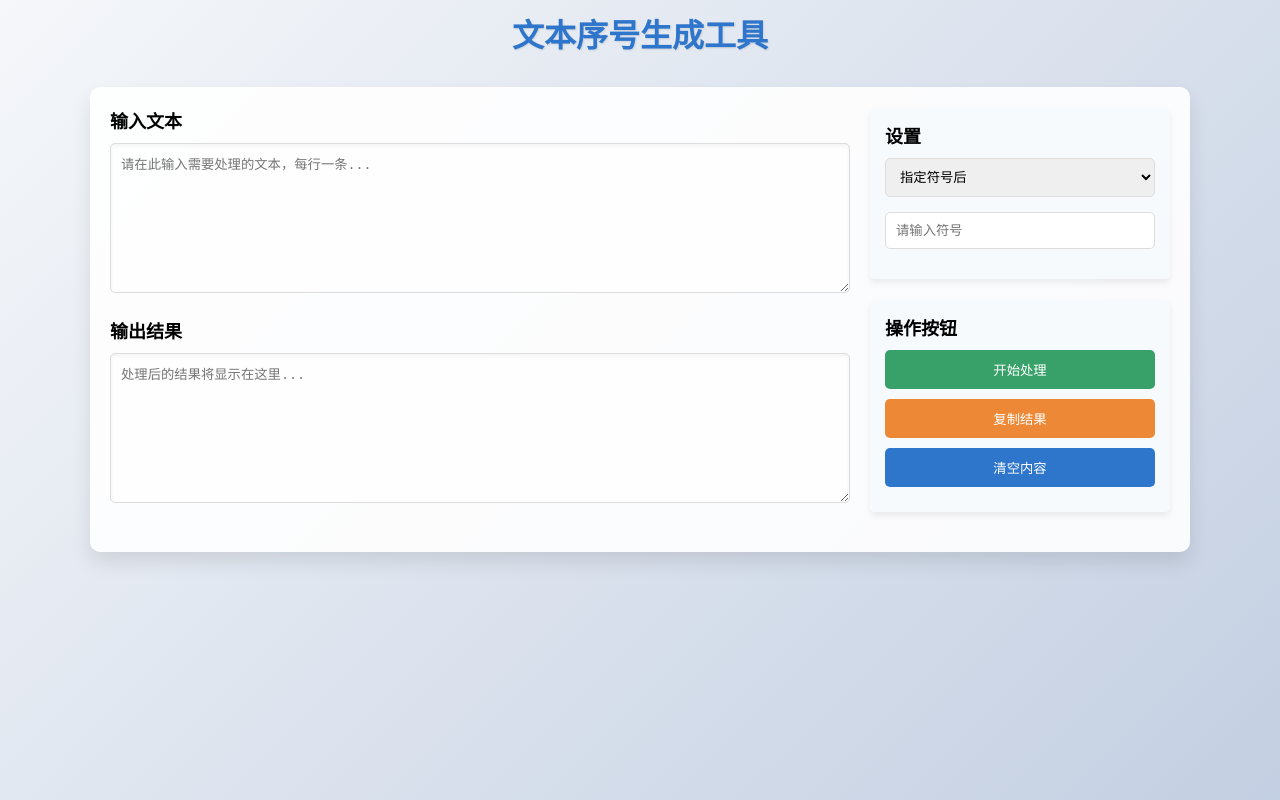
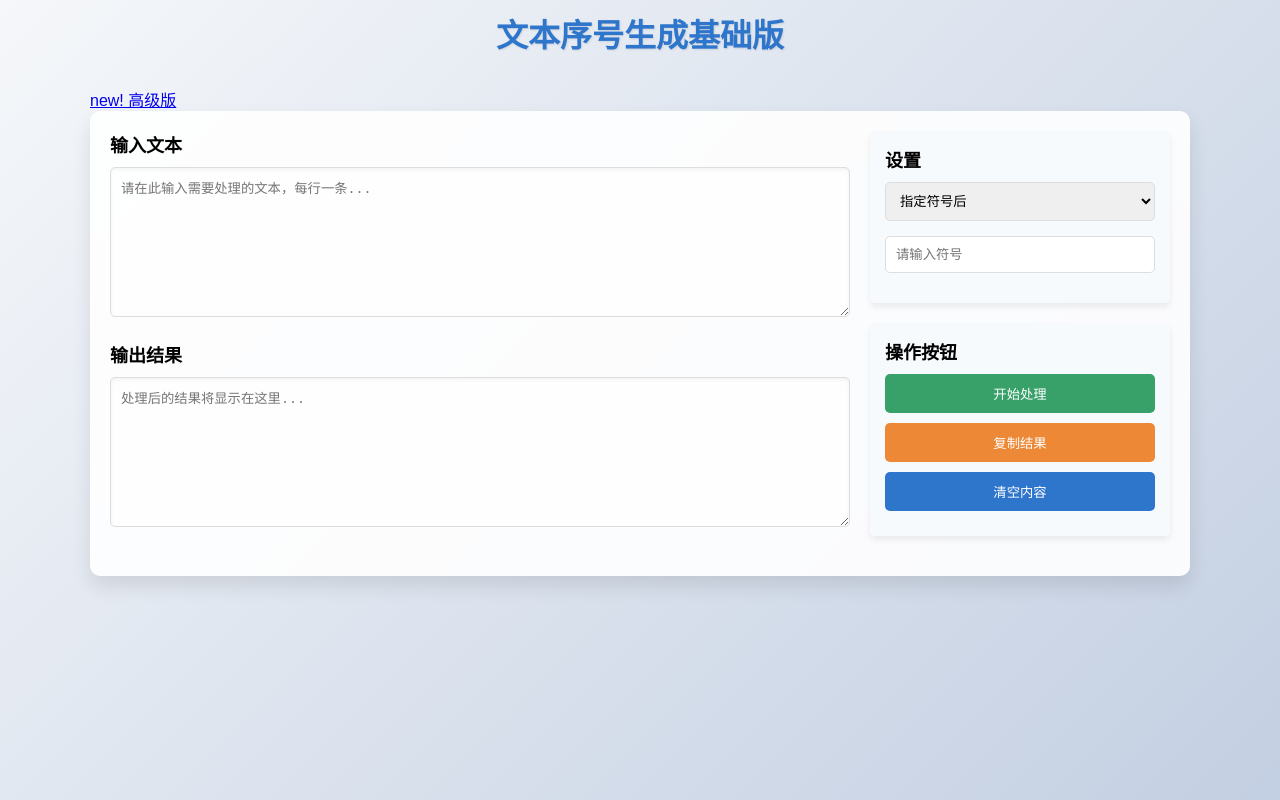
Before and after one commit to lsnu73/Text-number, a plain HTML site: page index.html in a window 1280 px wide. Drawn offline with Linux system fonts and the light colour scheme.

Commit message:
首页（添加前往高级版的链接）

```diff
--- a/index.html
+++ b/index.html
@@ -12,7 +12,13 @@
     </head>
 
     <body>
-        <h1>文本序号生成工具</h1>
+        <h1>文本序号生成基础版</h1>
+        <a href="numberPlus.html" class="nav-tag">
+            <span class="tag-text">new! 高级版</span>
+        </a>
+
+
+
         <div class="container">
             <div class="content-area">
                 <div class="input-area">
@@ -42,6 +48,7 @@
                 </div>
             </div>
         </div>
+
     </body>
 
 </html>
```
